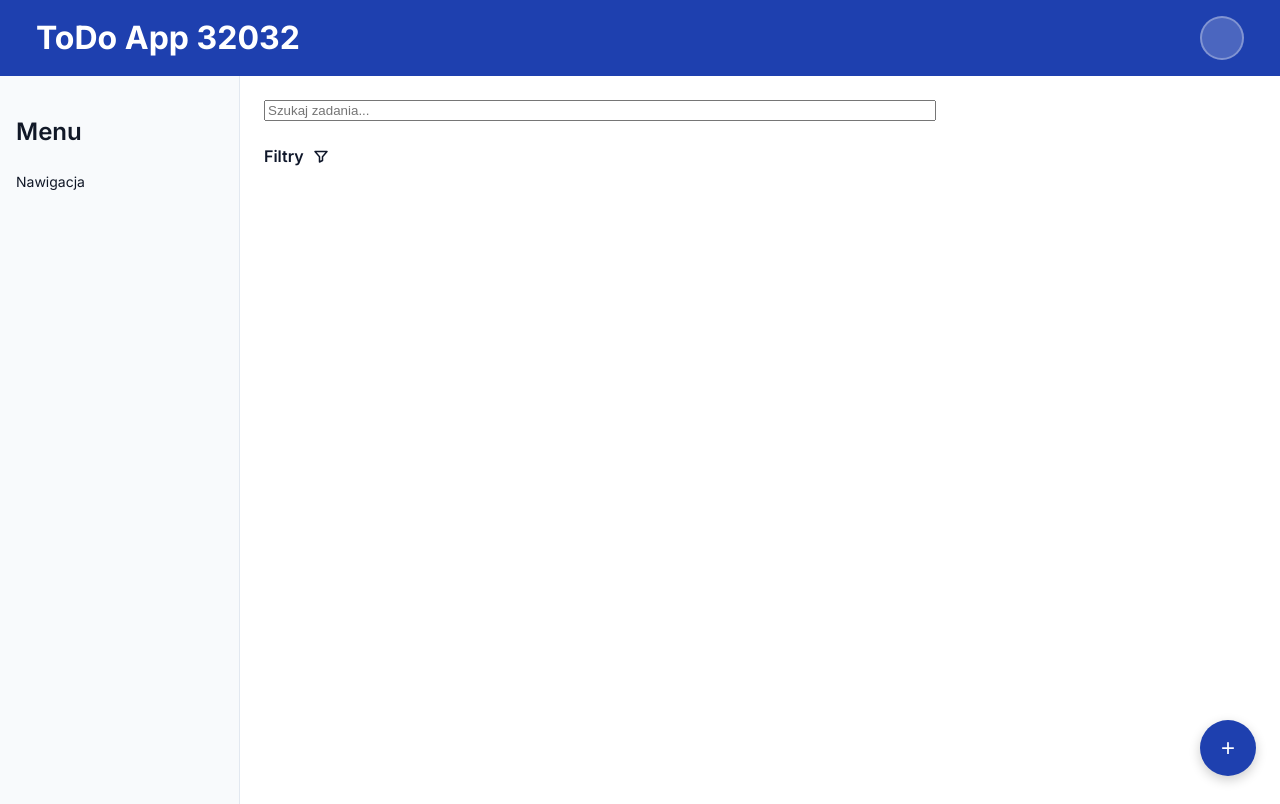
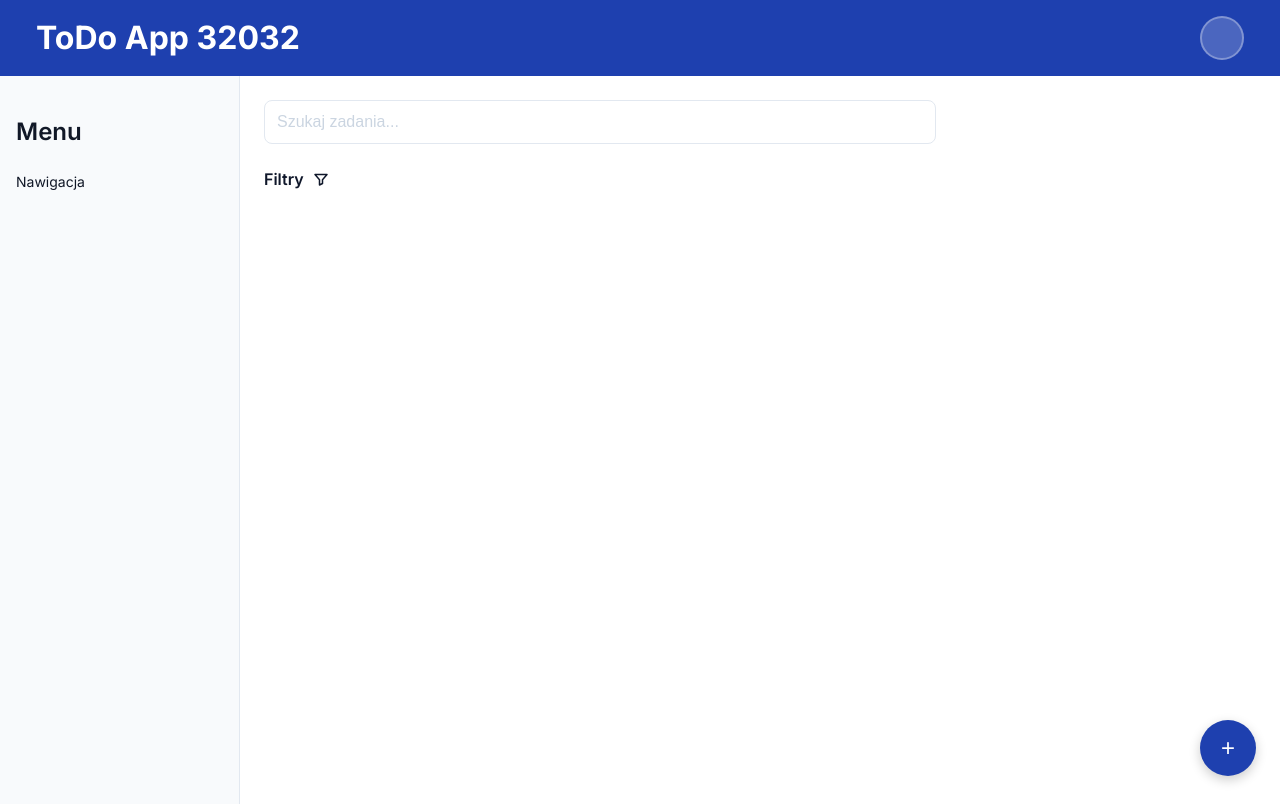
Before and after one commit to a-osika/ziu_4, a React (Vite) app: page / in a window 1280 px wide. Built offline with nearby package versions, Linux system fonts and the light colour scheme.

Commit message:
search bar styles

```diff
--- a/src/App.tsx
+++ b/src/App.tsx
@@ -1,6 +1,6 @@
 import { TodoProvider } from './context/TodoContext';
 import { ThemeProvider } from './context/ThemeContext';
-import { SearchBar } from './components/SearchBar';
+import { SearchBar } from './components/SearchBar/SearchBar';
 import { FilterBar } from './components/FilterBar/FilterBar';
 import { TodoList } from './components/TodoList/TodoList';
 import { Navbar } from './components/Navbar';
--- a/src/components/Icon/icons.tsx
+++ b/src/components/Icon/icons.tsx
@@ -13,4 +13,10 @@ export const icons = {
       <path d="M4 6h16l-6 7v5l-4 2v-7L4 6z" />
     </>
   ),
+  search: (
+    <>
+      <circle cx="11" cy="11" r="8" />
+      <path d="M21 21l-4.3-4.3" />
+    </>
+  ),
 };
--- a/src/components/Input/Input.tsx
+++ b/src/components/Input/Input.tsx
@@ -8,21 +8,21 @@ export function Input({
   onChange,
   placeholder,
   disabled = false,
-  variant = 'default',
+  variant = "default",
 }: {
-  label: string;
+  label?: string;
   value: string;
   onChange: (e: React.ChangeEvent<HTMLInputElement>) => void;
   placeholder?: string;
   disabled?: boolean;
-  variant?: InputVariant;
+  variant?: "default" | "error";
 }) {
   return (
-    <div className={`input-group ${disabled ? 'disabled' : ''}`}>
-      <label className="input-label">{label}</label>
+    <div className={`input-group ${disabled ? "disabled" : ""}`}>
+      {label && <label className="input-label">{label}</label>}
 
       <input
-        className={`input-field ${variant === 'error' ? 'error' : ''}`}
+        className={`input-field ${variant === "error" ? "error" : ""}`}
         value={value}
         onChange={onChange}
         placeholder={placeholder}
--- a/src/components/SearchBar.tsx
+++ /dev/null
@@ -1,16 +0,0 @@
-import { useTodoContext } from '../context/TodoContext';
-
-export function SearchBar() {
-  const { query, setQuery } = useTodoContext();
-
-  return (
-    <input
-      className="input"
-      placeholder="Szukaj zadania..."
-      value={query}
-      onChange={(e) => {
-        setQuery(e.target.value);
-      }}
-    />
-  );
-}
--- /dev/null
+++ b/src/components/SearchBar/SearchBar.tsx
@@ -0,0 +1,14 @@
+import { useTodoContext } from "../../context/TodoContext";
+import { Input } from "../../components/Input/Input";
+
+export function SearchBar() {
+  const { query, setQuery } = useTodoContext();
+
+  return (
+    <Input
+      value={query}
+      onChange={(e) => setQuery(e.target.value)}
+      placeholder="Szukaj zadania..."
+    />
+  );
+}
```
